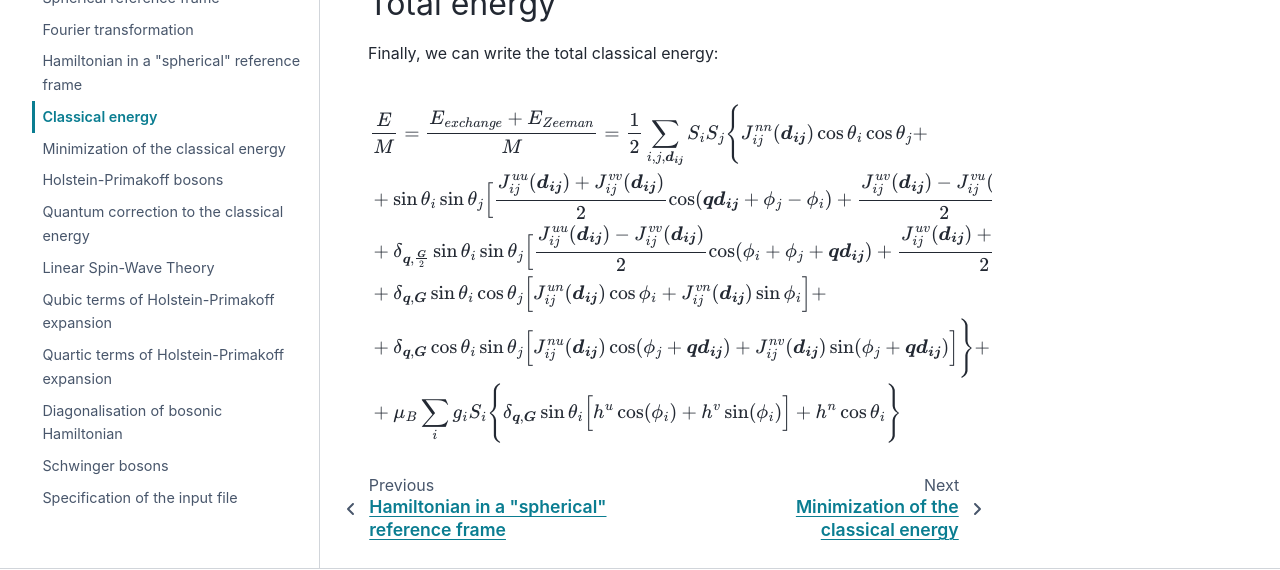
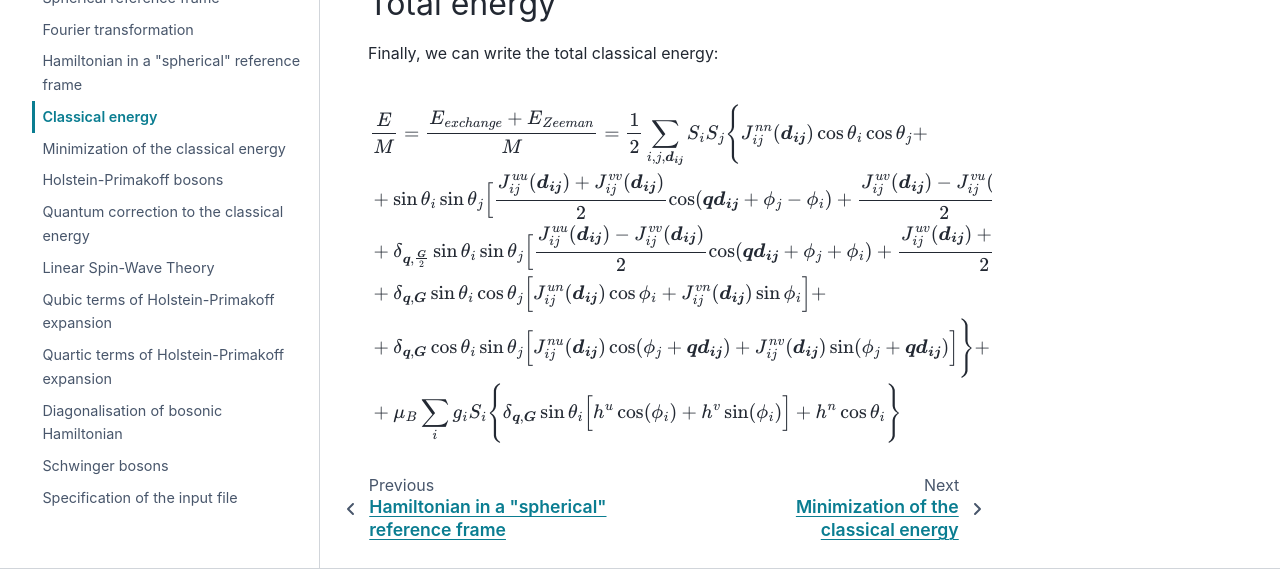
Before and after one commit to marcomarino123/magnopy, a Sphinx documentation site: the page built from docs/source/user-guide/methods/energy-classic/index.rst, in a window 1280 px wide and 900 px high, scrolled down 3421 px. Shown: the part 238-808 px from the top of the window. Built offline with Sphinx 7.4.7 and the PyData theme 0.15.4, drawn with Linux system fonts in a browser that asks for light colours; a script that is not in the unit is left out.

```diff
--- a/docs/source/user-guide/methods/repeated-formulas/classic-total-energy.txt
+++ b/docs/source/user-guide/methods/repeated-formulas/classic-total-energy.txt
@@ -18,9 +18,9 @@
       \delta_{\boldsymbol{q},\frac{\boldsymbol{G}}{2}}
       \sin\theta_i\sin\theta_j
       \Bigl[
-        \dfrac{J_{ij}^{uu}(\boldsymbol{d_{ij}})-J_{ij}^{vv}(\boldsymbol{d_{ij}})}{2}\cos(\phi_i+\phi_j+\boldsymbol{q}\boldsymbol{d_{ij}})
+        \dfrac{J_{ij}^{uu}(\boldsymbol{d_{ij}})-J_{ij}^{vv}(\boldsymbol{d_{ij}})}{2}\cos(\boldsymbol{q}\boldsymbol{d_{ij}}+\phi_j+\phi_i)
           +
-        \dfrac{J_{ij}^{uv}(\boldsymbol{d_{ij}})+J_{ij}^{vu}(\boldsymbol{d_{ij}})}{2}\sin(\phi_i+\phi_j+\boldsymbol{q}\boldsymbol{d_{ij}})
+        \dfrac{J_{ij}^{uv}(\boldsymbol{d_{ij}})+J_{ij}^{vu}(\boldsymbol{d_{ij}})}{2}\sin(\boldsymbol{q}\boldsymbol{d_{ij}}\phi_j+\phi_i)
       \Bigr]
       +\\&+
       \delta_{\boldsymbol{q},\boldsymbol{G}}
```
